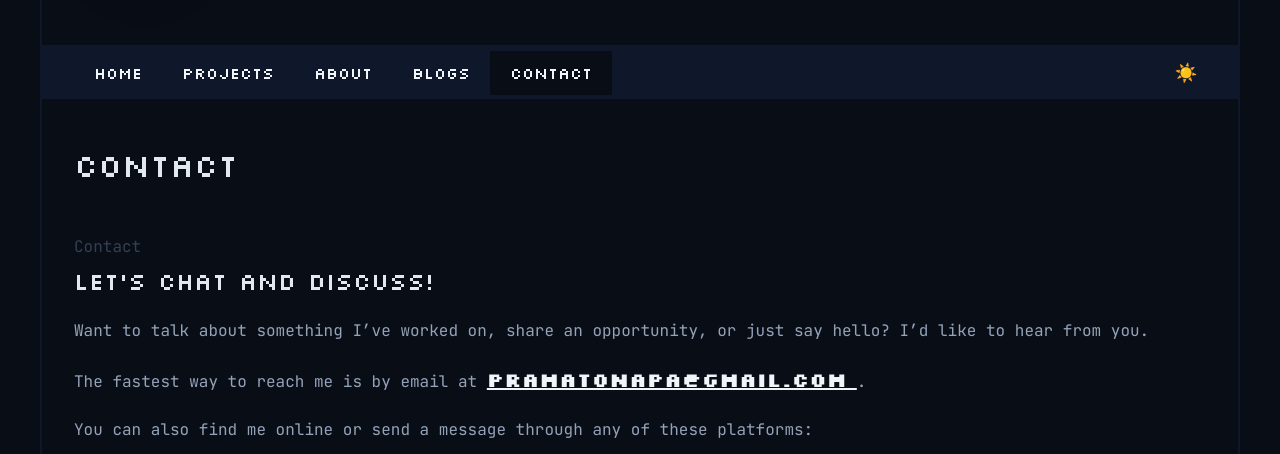
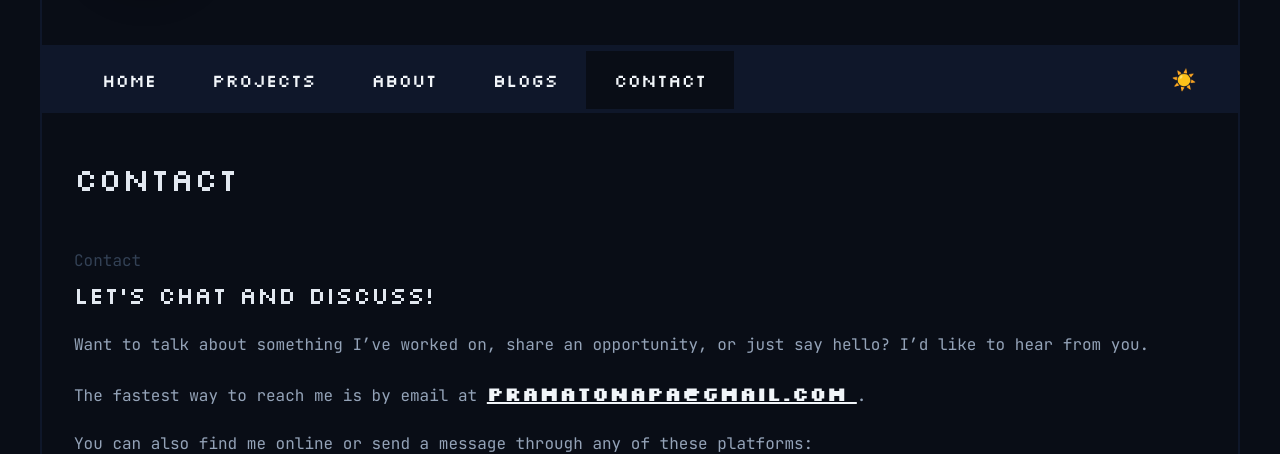
Before and after one commit to PramaTonapa08/pramatonapa08.github.io, an Astro site: page /contact in a window 1280 px wide. Shown: the part 205-659 px from the top of the page. Built offline with nearby package versions, Linux system fonts and the light colour scheme; Astro itself is replaced by a stand-in of ours.

Commit message:
updated file

```diff
--- a/src/components/elements/Link.astro
+++ b/src/components/elements/Link.astro
@@ -13,7 +13,7 @@ const { href, variant, text, newWindow = false, class: className, ...rest } = As
 
 // styling for each variant
 const variantStyle = {
-    nav: "px-2 py-2.5 sm:px-5 sm:py-3.5 bg-base-900 hover:bg-base-800 border-t-2 hover:border-t-base-900 text-base-100 hover:text-base-400 border-t-base-900 font-pixels text-[11px] sm:text-base leading-none whitespace-nowrap",
+    nav: "px-3 py-3 sm:px-6 sm:py-4 md:px-7 md:py-5 bg-base-900 hover:bg-base-800 border-t-2 hover:border-t-base-900 text-base-100 hover:text-base-400 border-t-base-900 font-pixels text-xs sm:text-base md:text-lg leading-none whitespace-nowrap",
     inline: "font-pixels text-20 text-base-100 hover:text-base-300 font-semibold underline"
 }
 ---
--- a/src/components/global/NavBar.astro
+++ b/src/components/global/NavBar.astro
@@ -44,13 +44,13 @@ const nav = [
         }
     </div>
 
-    <!-- Theme Toggle -->
+<!-- Theme Toggle -->
     <button
         id="theme-toggle"
         type="button"
         aria-label="Switch to light mode"
         title="Toggle theme"
-        class="flex h-8 w-8 shrink-0 cursor-pointer items-center justify-center rounded-md text-xs transition-transform duration-300 hover:scale-110 hover:opacity-70 focus-visible:outline focus-visible:outline-2 sm:h-10 sm:w-10 sm:px-3 sm:py-2 sm:text-lg"
+        class="flex h-9 w-9 shrink-0 cursor-pointer items-center justify-center rounded-md text-base transition-transform duration-300 hover:scale-110 hover:opacity-70 focus-visible:outline focus-visible:outline-2 sm:h-11 sm:w-11 sm:text-xl"
     >
         <span id="theme-icon" aria-hidden="true" class="inline-block transition-transform duration-300">☀️</span>
     </button>
```
